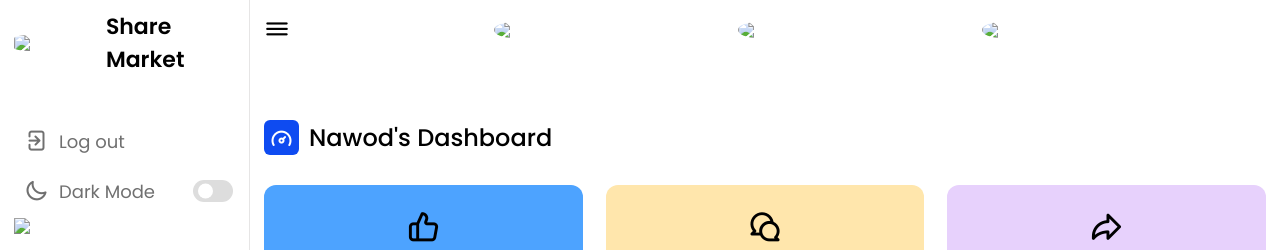
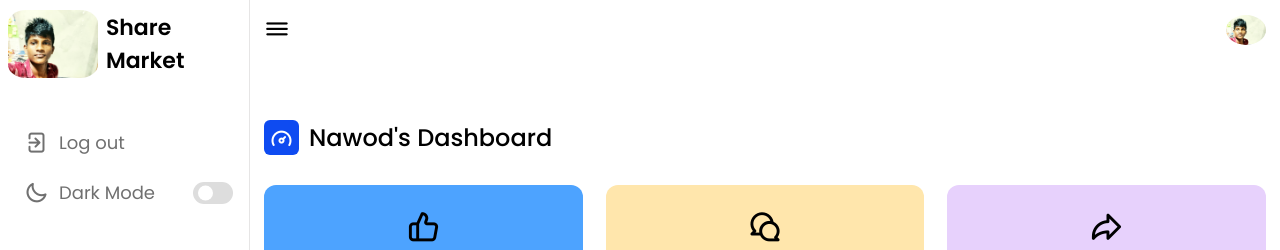
Before and after one commit to jon824/umaoya, a plain HTML site: page admin.html in a window 1280 px wide. Shown: the top 250 px of the page. Drawn offline with nearby package versions, Linux system fonts and the light colour scheme.

Commit message:
Add files via upload

```diff
--- a/admin.html
+++ b/admin.html
@@ -18,7 +18,7 @@
     <nav>
         <div class="logo-name">
             <div class="logo-image">
-                <img src="images/nawod.jpg" >
+                <img src="nawod.jpg" alt="">
             </div>
 
             <span class="logo_name">Share Market</span>
@@ -42,7 +42,7 @@
                 <div class="mode-toggle">
                   <span class="switch"></span>
                 </div>
-            </li> <img src="images/nawod.jpg" >
+            </li>
             </ul>
         </div>
     </nav>
@@ -50,10 +50,10 @@
     <section class="dashboard">
         <div class="top">
             <i class="uil uil-bars sidebar-toggle"></i>
- <img src="images/nawod.jpg" >
-             <img src="images/nawod.jpg" >
-             <img src="images/nawod.jpg" >
-            <img src="images/nawod.jpg" alt="">
+
+
+
+            <img src="nawod.jpg" alt="">
         </div>
 
         <div class="dash-content">
```
Also changed, not shown: isuru.html (+2 -2 lines), login.html (+2 -2 lines), 20240813_145941.jpg (added), nawod.jpg (added), 1 other file.
